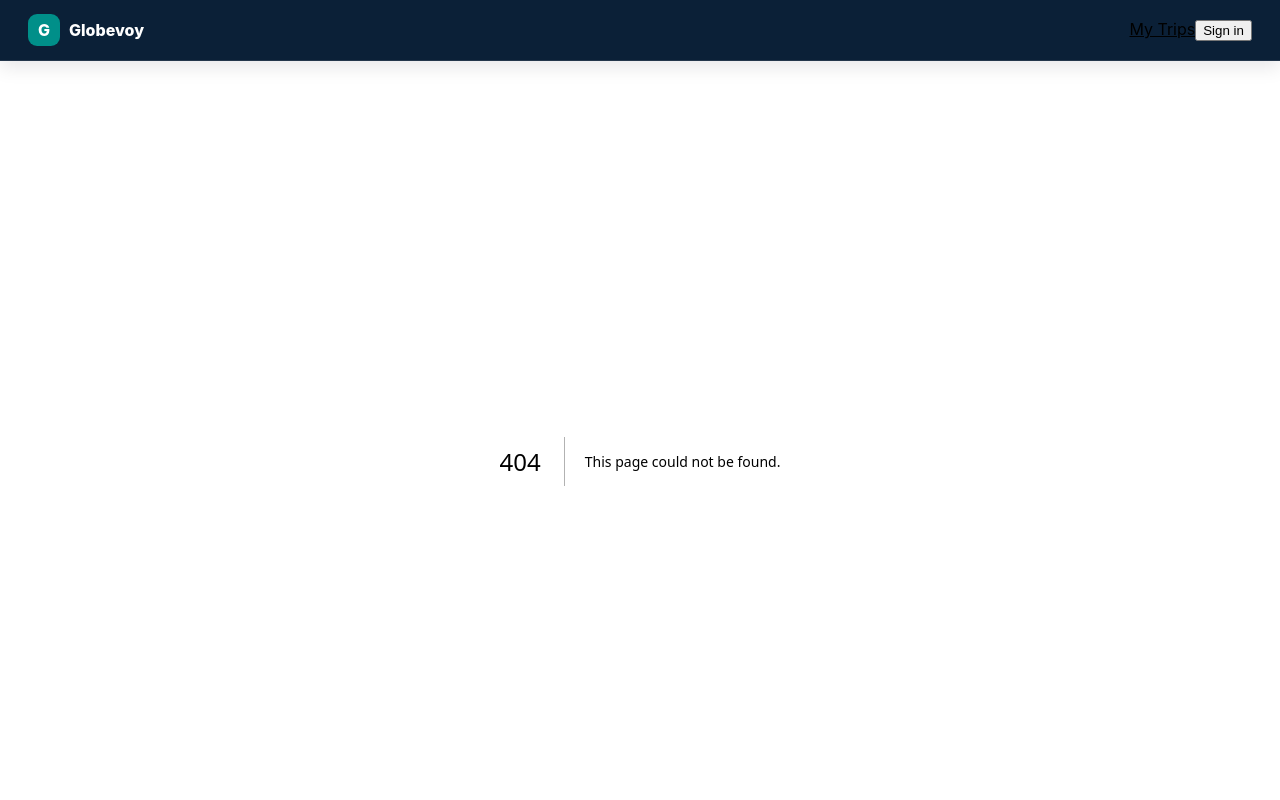
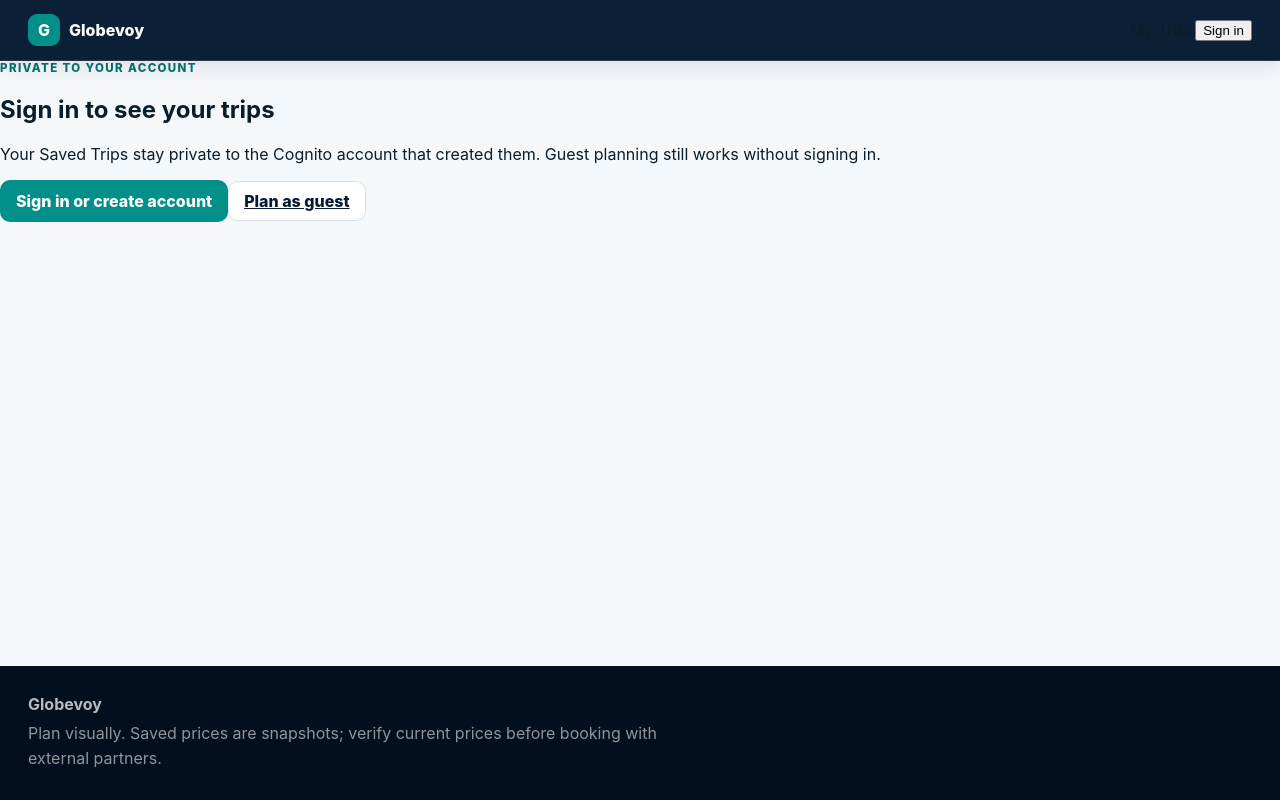
Before and after one commit to Wajeeh7565/globevoy, a Next.js app in the folder web/: page /my-trips in a window 1280 px wide. Before the commit this address had no page. Shown: the top 800 px of the page. Built offline with nearby package versions, Linux system fonts and the light colour scheme.

Commit message:
Add 707A My Trips route

```diff
--- /dev/null
+++ b/web/app/my-trips/page.tsx
@@ -0,0 +1,15 @@
+import type { Metadata } from 'next';
+import { MyTripsClient } from '@/components/account/my-trips-client';
+
+export const metadata: Metadata = {
+  title: 'My Trips · Globevoy',
+  description: 'Private Saved Trips in your Globevoy account.'
+};
+
+export default function MyTripsPage() {
+  return (
+    <div className="gv-my-trips-page">
+      <MyTripsClient />
+    </div>
+  );
+}
```
